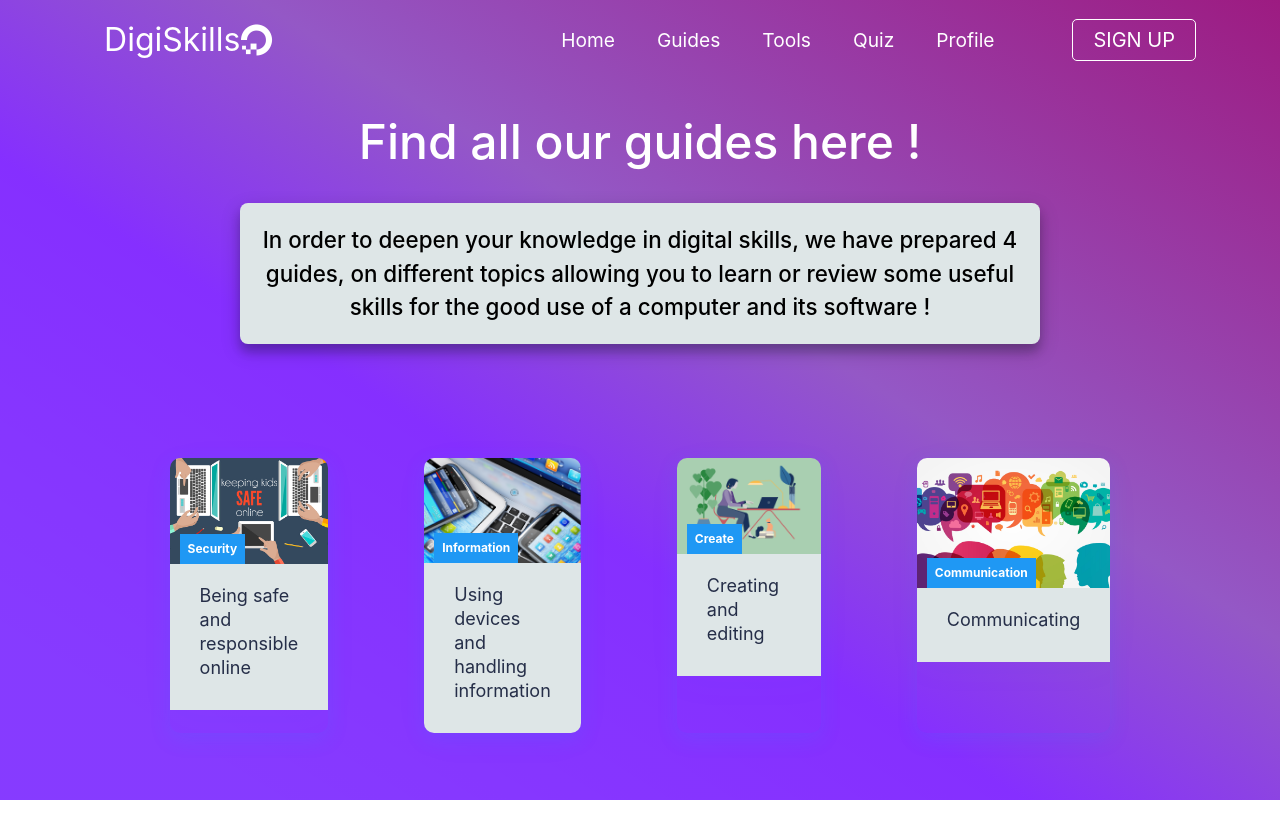
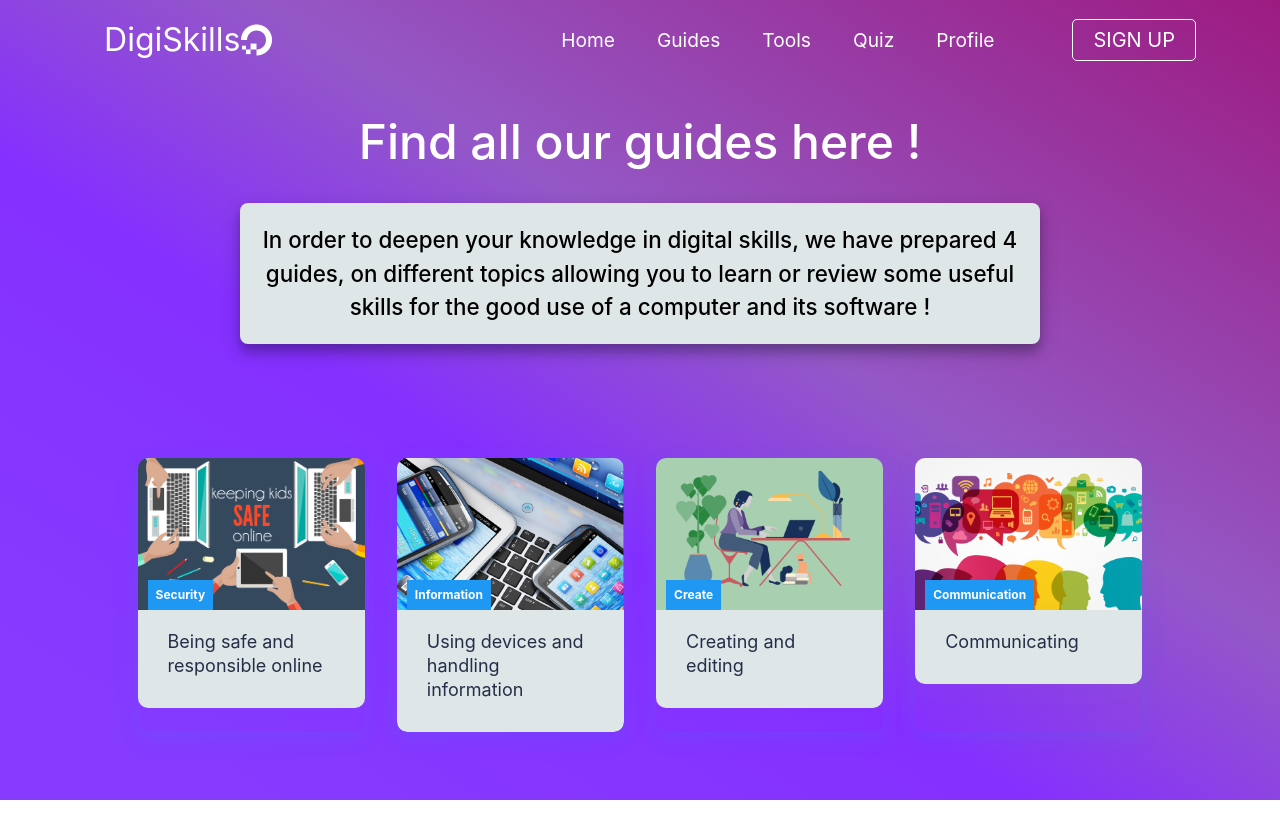
Before and after one commit to kleborgn/digiskills, a React (Create React App) app: page /Guides in a window 1280 px wide. Shown: the top 838 px of the page. Built offline with nearby package versions, Linux system fonts and the light colour scheme.

Commit message:
css change on guides

```diff
--- a/src/components/css/GuideSection.css
+++ b/src/components/css/GuideSection.css
@@ -56,7 +56,7 @@ h1{
   .cards__item {
     display: flex;
     flex: 1;
-    margin: 0 3rem;
+    margin: 0 1rem;
     border-radius: 10px;
   }
 
@@ -120,6 +120,7 @@ h1{
   .cards__item__info {
     padding: 20px 30px 30px;
     background-color: #DEE6E7;
+    border-radius: 0 0 10px 10px;
 
   }
 
```
